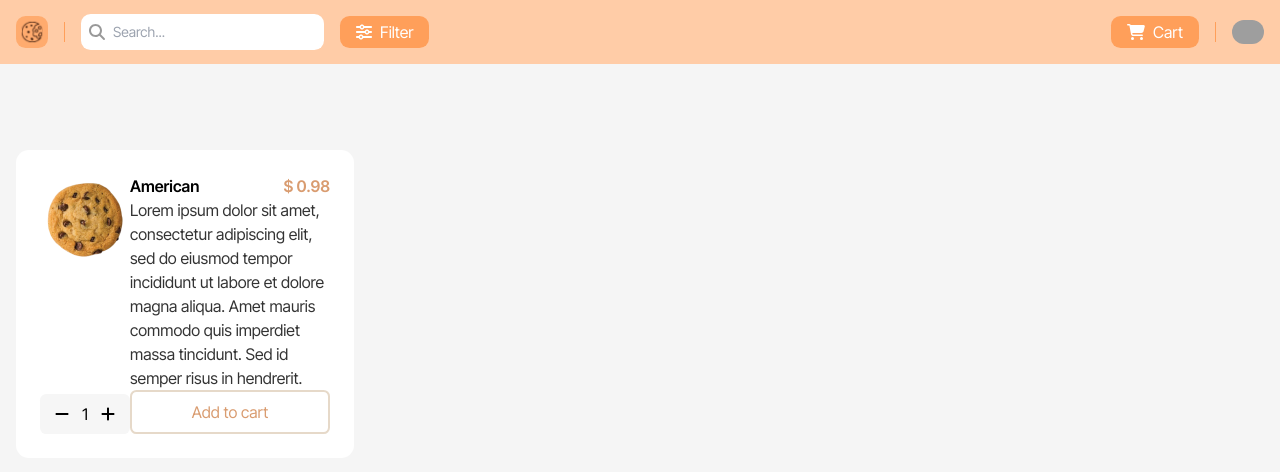
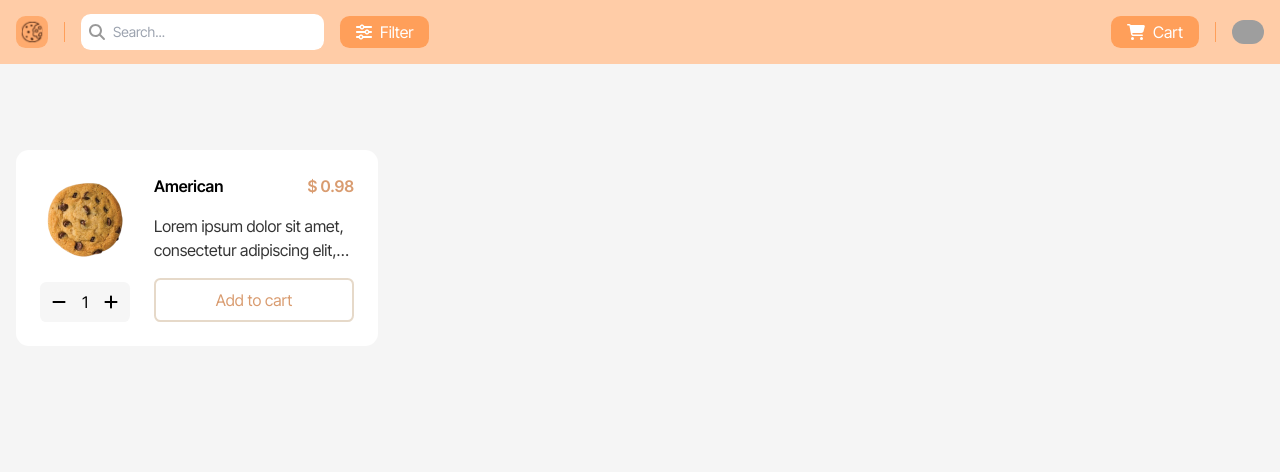
Before and after one commit to IvanWake/cookieStore, a React (Create React App) app: page /home in a window 1280 px wide. Shown: the top 472 px of the page. Built offline with nearby package versions, Linux system fonts and the light colour scheme; grey boxes are pictures that could not be loaded.

Commit message:
Change styles(-webkit's)

```diff
--- a/package.json
+++ b/package.json
@@ -43,6 +43,7 @@
     ]
   },
   "devDependencies": {
+    "autoprefixer": "^10.4.16",
     "tailwindcss": "^3.3.6"
   }
 }
--- a/src/index.css
+++ b/src/index.css
@@ -8,6 +8,15 @@ html {
   font-size: 16px;
 }
 
+* {
+  -webkit-touch-callout: none;
+  -webkit-user-select: none;
+  -khtml-user-select: none;
+  -moz-user-select: none;
+  -ms-user-select: none;
+  user-select: none;
+}
+
 body {
   margin: 0;
   padding-top: 70px;
--- a/src/pages/NotFound.js
+++ b/src/pages/NotFound.js
@@ -4,7 +4,7 @@ import error from "../assets/404.png";
 const NotFound = () => {
     return (
         <div className={notFound.div}>
-            <img src={error} alt="404" width="400px" />
+            <img src={error} className='pointer-events-none' alt="404" width="400px" />
             <h1 className={notFound.h1}>Oops! Page not found</h1>
         </div>
     );
--- a/src/store/styles.js
+++ b/src/store/styles.js
@@ -27,18 +27,18 @@ export const notFound = {
     h1: 'font-medium text-[6em]'
 };
 
-export const main = { main: 'flex relative mx-auto my-0 max-w-[1440px] p-4 pt-[5rem]'};
+export const main = { main: 'flex relative mx-auto my-0 max-w-[1440px] p-4 pt-[5rem]' };
 
 export const products = {
-    productList: 'flex flex-wrap g-4 mt-4',
-    product: 'flex g-6 bg-[#fff] p-6 rounded-[0.8rem]',
-    productCol: 'flex flex-col justify-between g-4',
-    productDesc: 'flex flex-col g-4',
+    productList: 'flex flex-wrap gap-4 mt-4',
+    product: 'flex gap-6 bg-[#fff] p-6 rounded-[0.8rem]',
+    productCol: 'flex flex-col justify-between gap-4',
+    productDesc: 'flex flex-col gap-4',
     productDescHeader: 'flex justify-between',
     productName: 'font-semibold',
     productPrice: 'font-semibold text-[#D99C70]',
-    productDescText: 'text-black/80 overflow-hidden max-w-[200px] break-words',
+    productDescText: 'text-black/80 overflow-hidden max-w-[200px] break-words line-clamp-[2]',
     productBtn: 'rounded-[0.4rem] p-2 border-solid border-2 border-[#E6D9C9] bg-none text-[#D99C70] font-medium',
-    productCount: 'flex items-center justify-around g-2 rounded-[0.4rem] p-2 bg-[#f6f6f6]',
+    productCount: 'flex items-center justify-around gap-2 rounded-[0.4rem] p-2 bg-[#f6f6f6]',
     editCount: 'flex justify-center items-center w-4 h-4 rounded-1/2 transition-all duration-300 ease-in-out',
 };
--- a/tailwind.config.js
+++ b/tailwind.config.js
@@ -6,5 +6,8 @@ module.exports = {
   theme: {
     extend: {},
   },
-  plugins: [],
+  plugins: [
+    require('tailwindcss'),
+    require('autoprefixer'),
+  ],
 }
```
Also changed, not shown: 1 other file (tests, documents, lock files or other folders).
